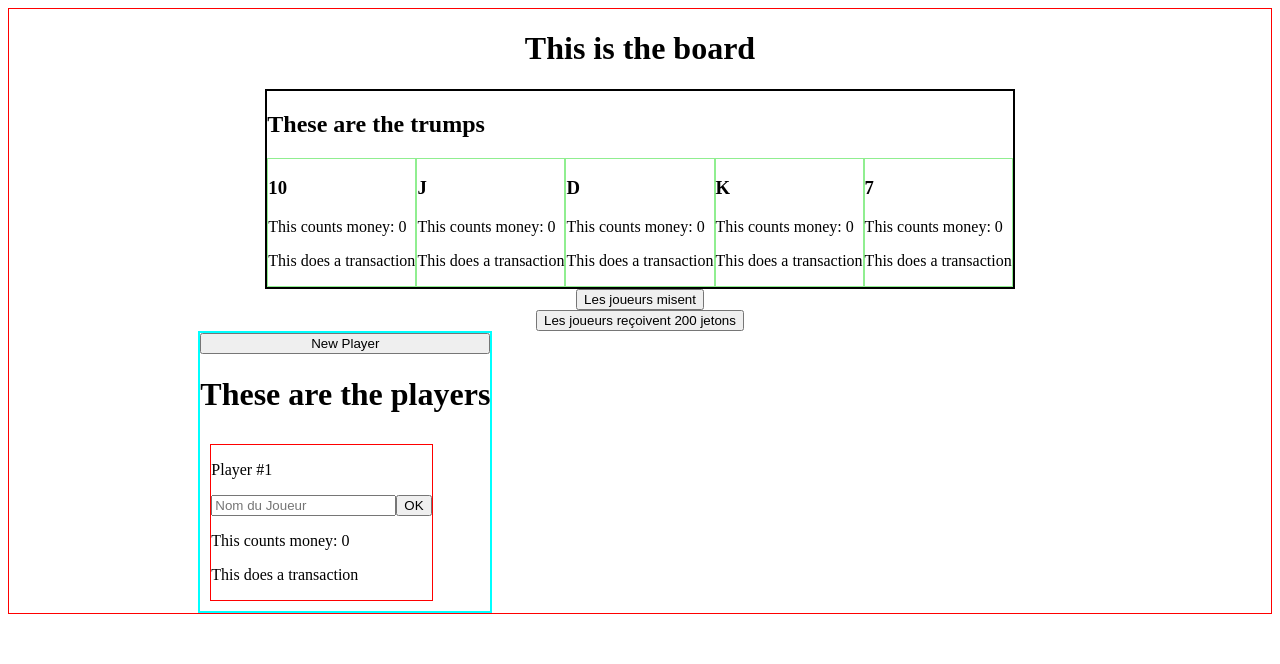
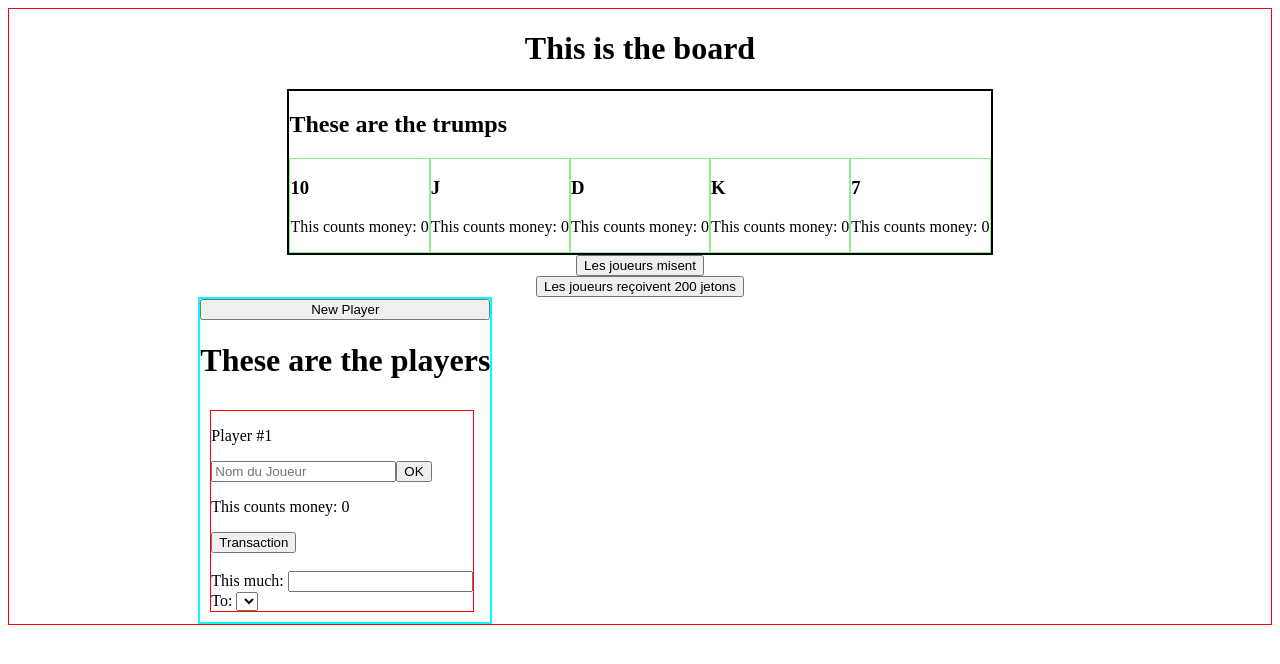
Before and after one commit to AraHugoAra/nain-jaune-compteur, a React (Create React App) app: page / in a window 1280 px wide. Shown: the top 664 px of the page. Built offline with nearby package versions, Linux system fonts and the light colour scheme.

Commit message:
Added transaction component for players

```diff
--- a/src/Components/Bets.jsx
+++ b/src/Components/Bets.jsx
@@ -2,7 +2,7 @@ function Bets({trumps, setTrumps, players, setPlayers}) {
 
     function trumpsBets() {
         let trumpsPlusBets = []
-        trumps.map(trump => trumpsPlusBets.push({trumpName: trump.trumpName, money: trump.money += 15}))
+        trumps.map(trump => trumpsPlusBets.push({trumpName: trump.trumpName, money: trump.money += trump.bet*players.length, bet: trump.bet}))
         setTrumps(trumpsPlusBets)
     }
 
--- a/src/Components/Board.jsx
+++ b/src/Components/Board.jsx
@@ -7,11 +7,11 @@ import Start from "./Start";
 function Board() {
 
   const [players, setPlayers] = useState([{playerName: undefined, money: 0, id: 0}])
-  const [trumps, setTrumps] = useState([  {trumpName: "10", money: 0},
-                                          {trumpName: "J", money: 0},
-                                          {trumpName: "D", money: 0},
-                                          {trumpName: "K", money: 0},
-                                          {trumpName: "7", money: 0}])
+  const [trumps, setTrumps] = useState([  {trumpName: "10", money: 0, bet: 1},
+                                          {trumpName: "J", money: 0, bet: 2},
+                                          {trumpName: "D", money: 0, bet: 3},
+                                          {trumpName: "K", money: 0, bet: 4},
+                                          {trumpName: "7", money: 0, bet: 5}])
 
     return (<div style={{display: "flex", flexDirection: "column", justifyContent: "space-evenly", alignItems: "center", border: "1px solid red"}}>
         <h1>This is the board</h1>
--- a/src/Components/Players/PlayerCard.jsx
+++ b/src/Components/Players/PlayerCard.jsx
@@ -15,7 +15,7 @@ function PlayerCard({players, setPlayers, number, money, id}) {
         <p>Player #{number}</p>
         <NameForm players={players} setPlayers={setPlayers} id={id} money={money} />
         <MoneyCount money={money} />
-        <Transaction />
+        <Transaction players={players} setPlayers={setPlayers} playerId={id} />
     </div>)
   }
 
--- a/src/Components/Transaction.jsx
+++ b/src/Components/Transaction.jsx
@@ -1,6 +1,58 @@
-function Transaction() {
+import { useState } from "react";
+
+function Transaction({players, setPlayers, playerId}) {
+
+    const [transaction, setTransaction] = useState({quantity: 0, creditor: undefined})
+
+    function handleSelect(e) {
+        setTransaction({quantity: transaction.quantity, creditor: e.target.value})
+    }
+    function handleInput(e) {
+        setTransaction({quantity: e.target.value, creditor: transaction.creditor})
+    }
+
+    function handleTransaction() {
+        let playersAfterTransaction = []
+        //S'assurer que le montant est positif et qu'un destinataire est bien selectionné
+        if(!isNaN(transaction.quantity) & transaction.quantity > 0 & transaction.creditor !== undefined) {
+        players.map(player =>
+            {if (player.id === playerId) {
+                // Action à suivre pour débiter la bonne personne
+                playersAfterTransaction.push({
+                    playerName: player.playerName,
+                    id: player.id,
+                    money: player.money -= parseFloat(transaction.quantity)
+                })
+            } else if (player.playerName === transaction.creditor) {
+                // Action à suivre pour créditer la bonne personne
+                playersAfterTransaction.push({
+                    playerName: player.playerName,
+                    id: player.id,
+                    money: player.money += parseFloat(transaction.quantity)
+                })
+            } else {
+                // Action à suivre pour les personnes non concernées
+                playersAfterTransaction.push({playerName: player.playerName, id: player.id, money: player.money})
+            }})
+        setPlayers(playersAfterTransaction)
+        }
+    }
+
     return (<>
-        <p>This does a transaction</p>
+        <button onClick={() => handleTransaction()}>Transaction</button>
+        {/*     A éviter avec css   */}
+        <br /><br />
+        {/*     A éviter avec css   */}
+        <label htmlFor="quantity">This much: </label>
+            <input onChange={(e) => handleInput(e)} type="number" id="quantity" name="quantity" min="1" />
+        <br />
+        <label htmlFor="creditors">To: </label>
+            <select onChange={(e) => handleSelect(e)} id="creditors">
+                <option value="undefined"></option>
+                {players.map(player => player.playerName !== undefined &&
+                    <option key={player.id} value={player.playerName}>{player.playerName}</option>
+                )}
+        </select>
     </>)
   }
 
--- a/src/Components/Trumps/TrumpCard.jsx
+++ b/src/Components/Trumps/TrumpCard.jsx
@@ -6,7 +6,7 @@ function TrumpCard({trumpName, money}) {
     return (<div style={{border: "1px solid lightgreen"}}>
         <h3>{trumpName}</h3>
         <MoneyCount money={money} />
-        <Transaction />
+        {/* <Transaction /> */}
     </div>)
   }
 
```
